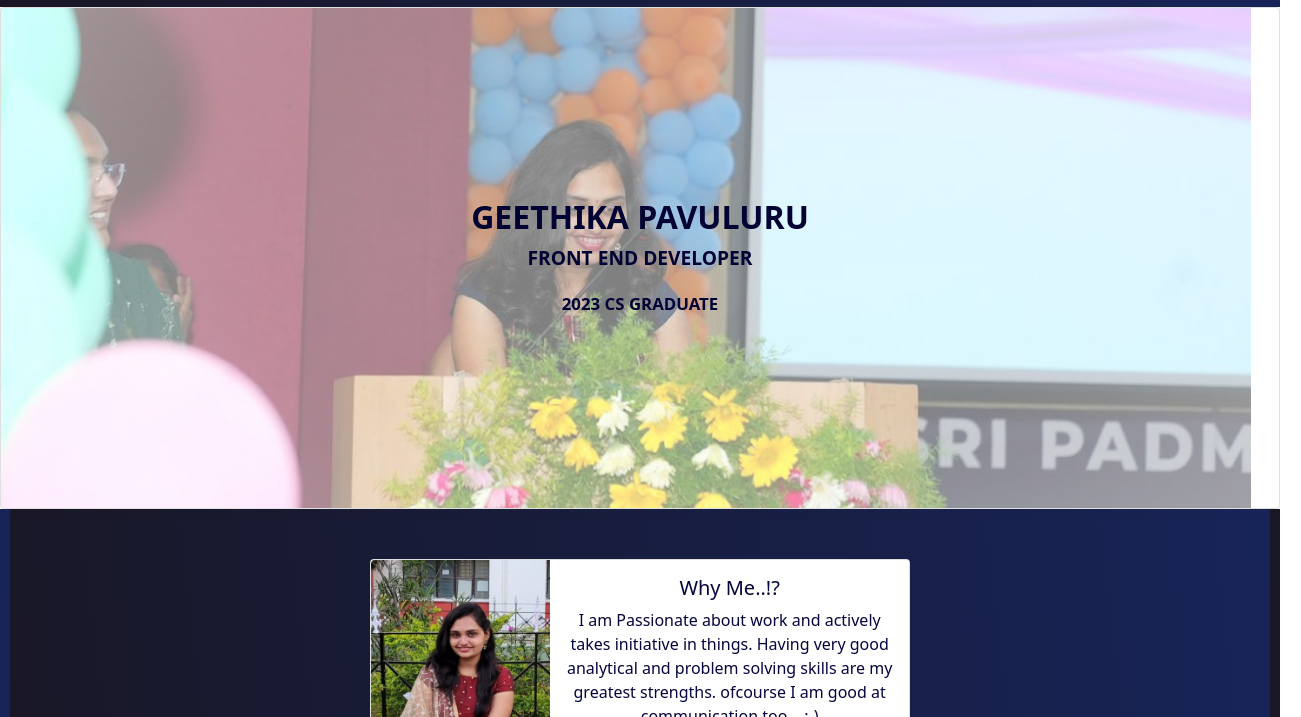
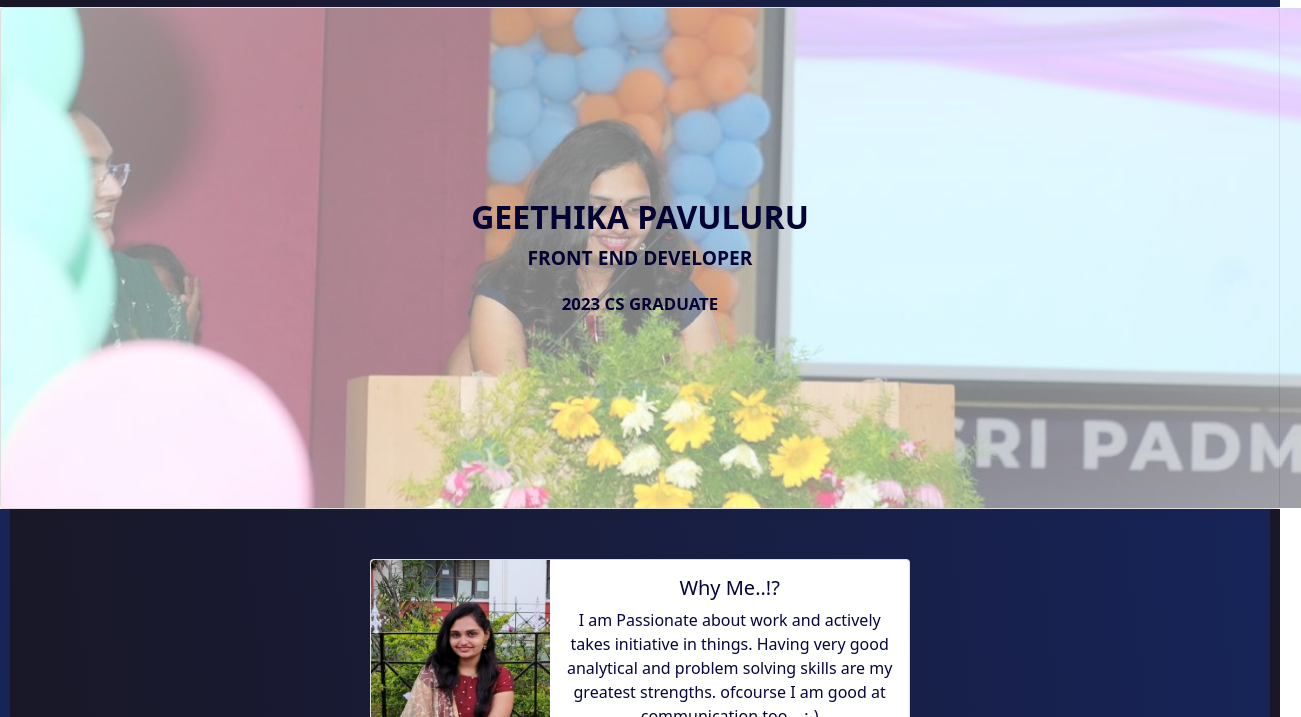
Before and after one commit to Pavuluru-5/Projects, a plain HTML site: page index.html in a window 1280 px wide. Shown: the part 83-800 px from the top of the page, 1301 px wide, since content can reach past the window. Drawn offline with nearby package versions, Linux system fonts and the light colour scheme.

Commit message:
Portfolio

```diff
--- a/index.html
+++ b/index.html
@@ -24,7 +24,7 @@
         <banner class="banner_section" id="home">
             <div >
                 <div class="card text-bg-dark">
-                    <img class="image" src="./ASSETS/bg_image.jpeg" class="card-img" alt="image" height="500" width="1250">
+                    <img class="image" src="./ASSETS/bg_image.jpeg" class="card-img" alt="image" height="500" width="1300">
                     <div class="card-img-overlay" style="color: rgb(2, 2, 51); font-size: larger; font-weight: bolder; display: flex; flex-direction: column; justify-content: center; align-items: center;">
                       <style>
                         /* Define keyframe animation */
```
